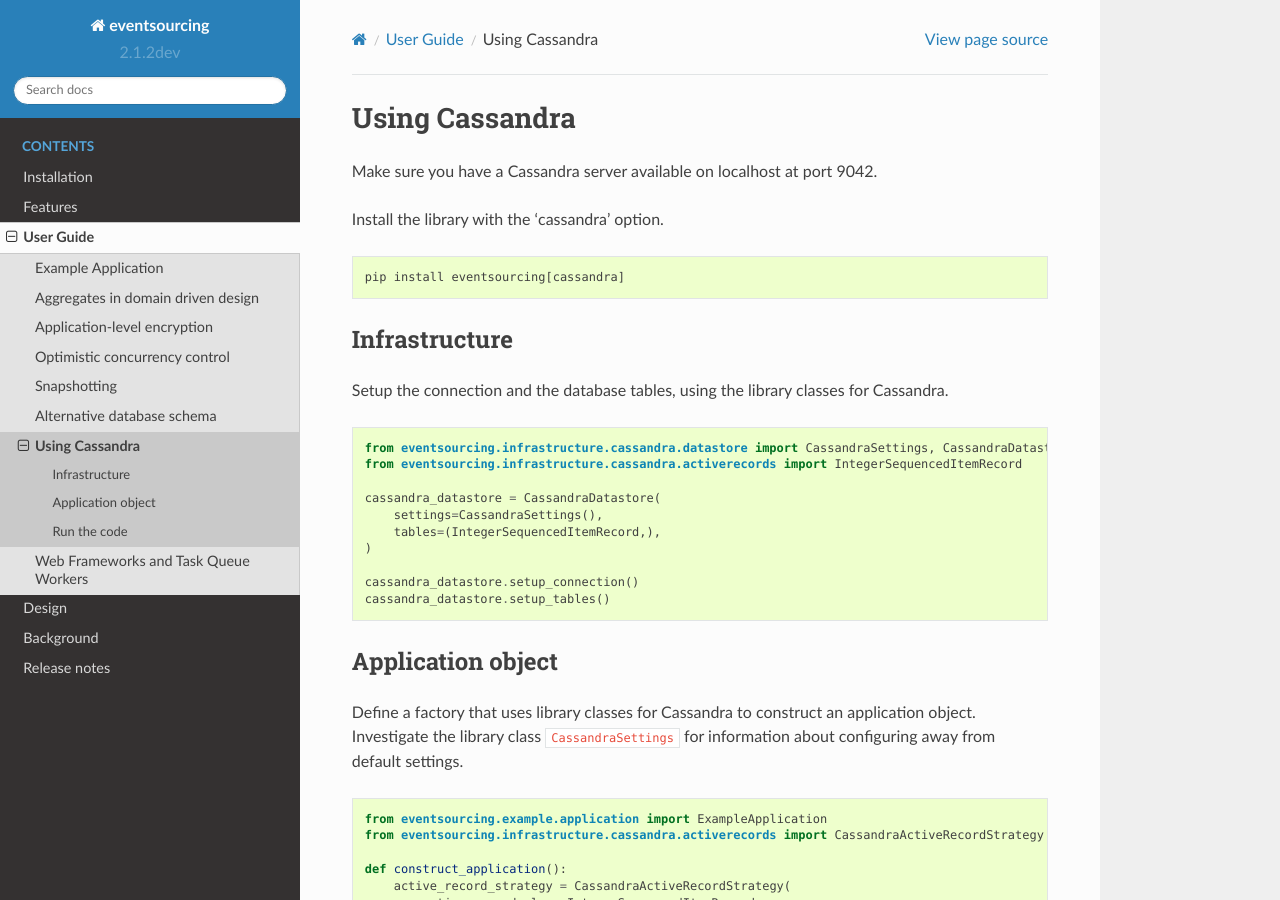
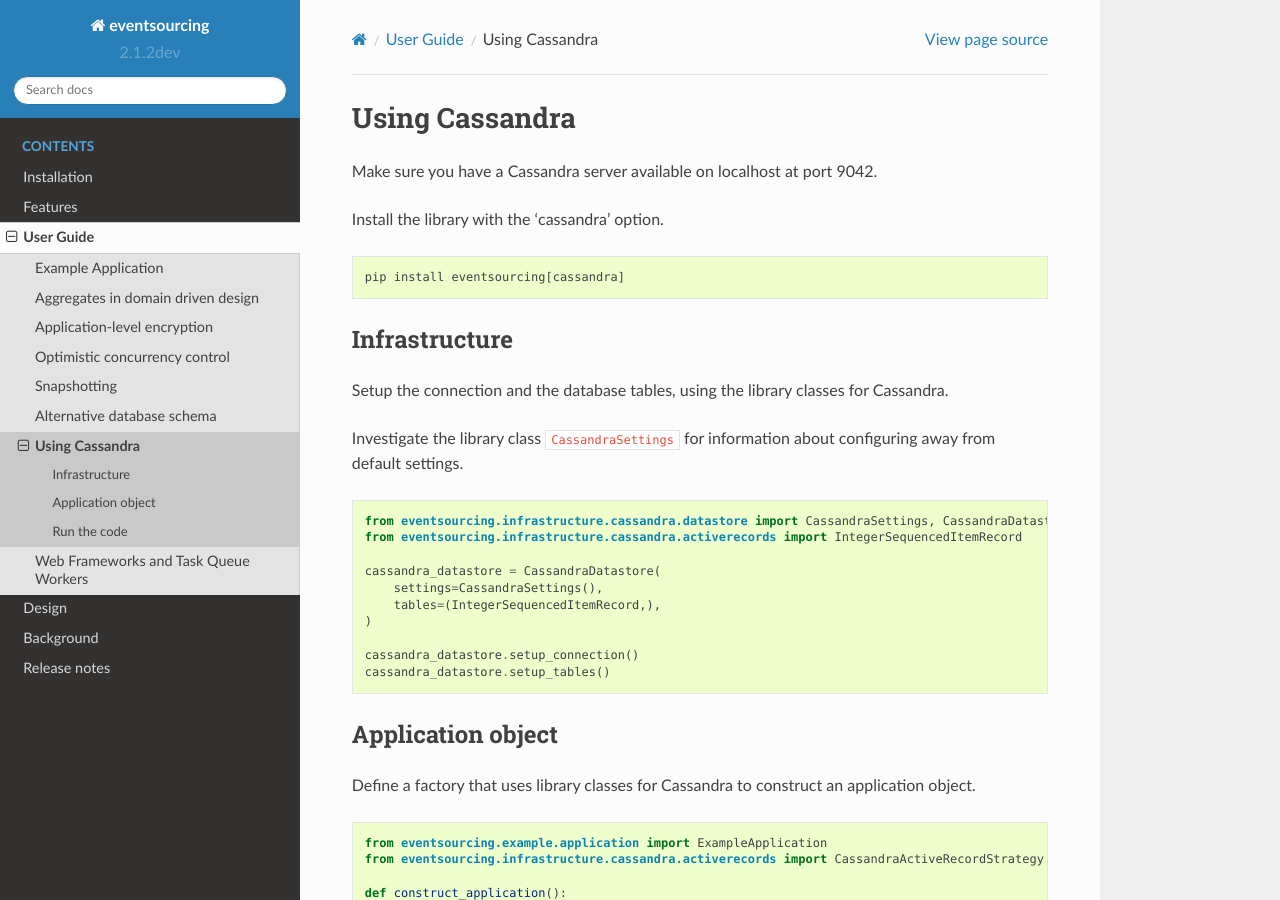
Before and after one commit to pyeventsourcing/eventsourcing, a Sphinx documentation site: the page built from docs/topics/user_guide/cassandra.rst, in a window 1280 px wide and 900 px high. Built offline with Sphinx 7.4.7 and the Read the Docs theme 2.0.0, drawn with Linux system fonts in a browser that asks for light colours; some of the changed lines change nothing that is shown.

Commit message:
Moved sentence, was in wrong place.

```diff
--- a/docs/topics/user_guide/cassandra.rst
+++ b/docs/topics/user_guide/cassandra.rst
@@ -15,6 +15,9 @@
 --------------
 
 Setup the connection and the database tables, using the library classes for Cassandra.
+
+Investigate the library class ``CassandraSettings`` for information about
+configuring away from default settings.
 
 .. code:: python
 
@@ -34,8 +37,7 @@
 ------------------
 
 Define a factory that uses library classes for Cassandra to construct an application
-object. Investigate the library class ``CassandraSettings`` for information about
-configuring away from default settings.
+object.
 
 .. code:: python
 
```
